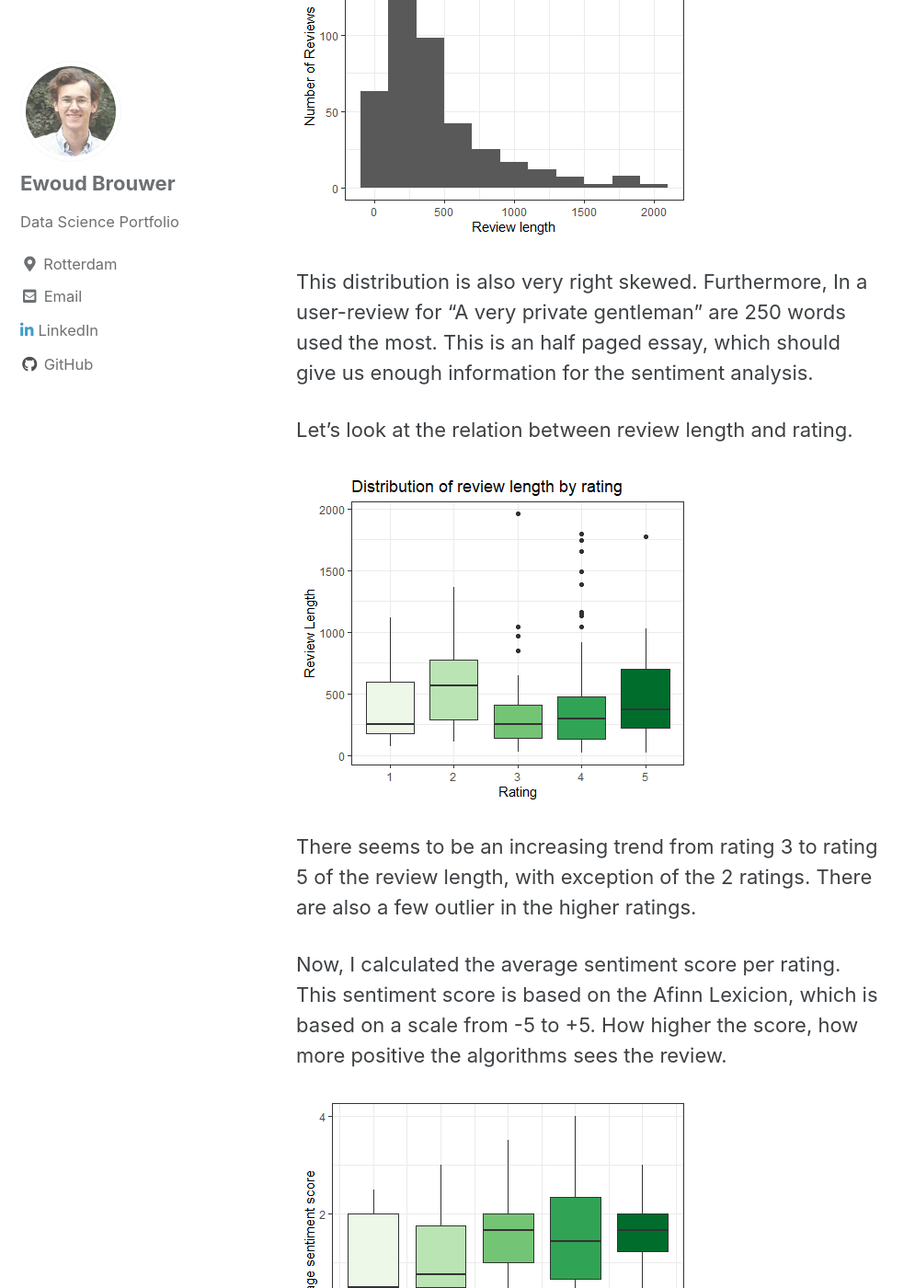
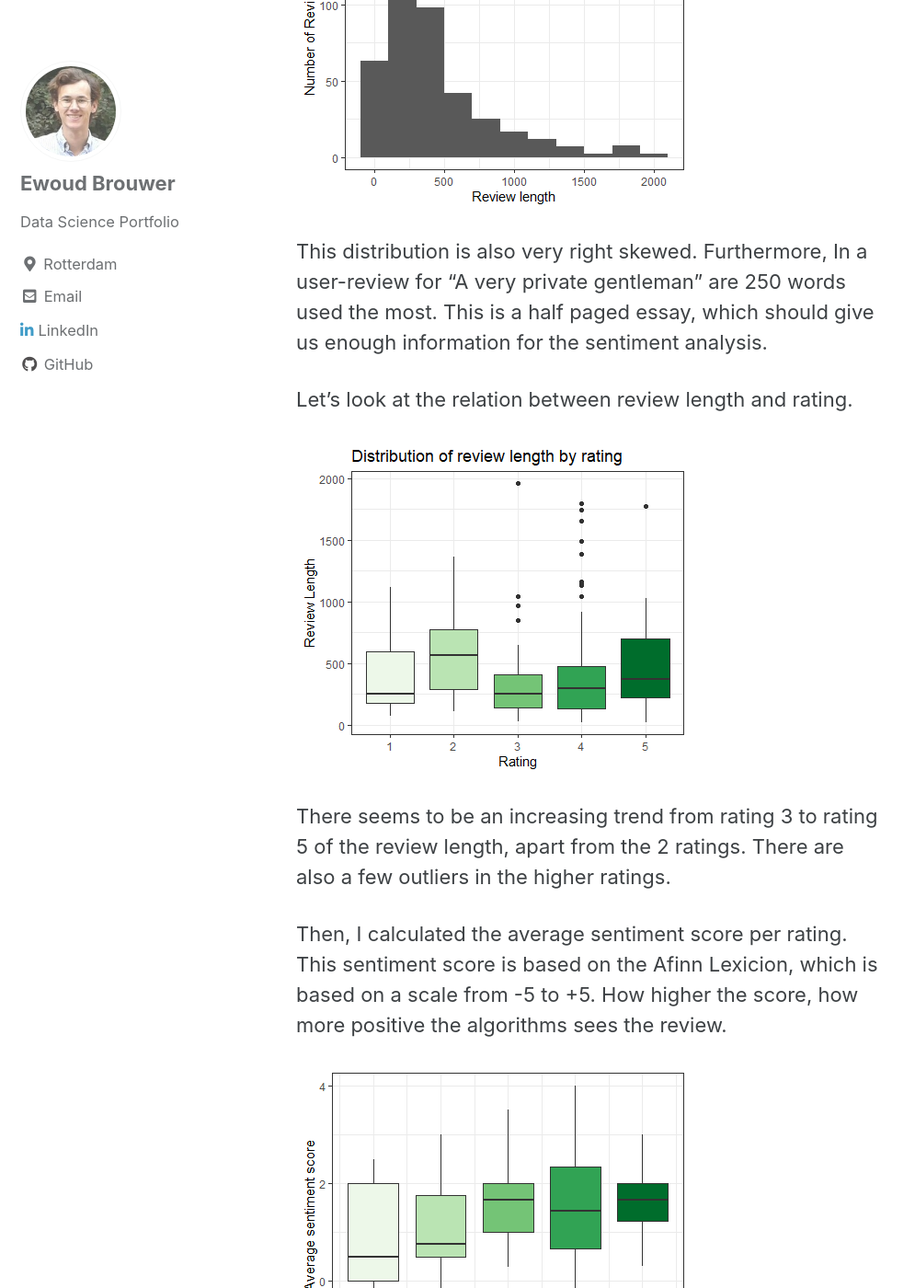
Before and after one commit to ewoudb33/ewoudb33.github.io, a Jekyll site: the page built from _posts/2020-09-30-sentiment-analysis.md, in a window 1280 px wide and 1400 px high, scrolled down 1400 px. Shown: the whole window at 92% size, without its empty margins (0-995 px from the left). Built offline with Jekyll 4.4.1, drawn with Linux system fonts in a browser that asks for light colours; cached includes are drawn as plain includes; some of the changed text lies outside the part shown.

Commit message:
spelling fixing

```diff
--- a/_posts/2020-09-30-sentiment-analysis.md
+++ b/_posts/2020-09-30-sentiment-analysis.md
@@ -16,7 +16,7 @@
 <img src="{{ site.url {{ site.baseurl }}/images/distribution_of_ratings.png"
 alt = "">
 
-As you can see is the distribution left skewed. We have to keep this in mind
+As you can see, the distribution is left skewed. We have to keep this in mind
 when we want to continue this analysis with machine learning. The average of user
 ratings is 3.65, which is according to goodreads between "I liked it" and "I
 really liked it".
@@ -28,7 +28,7 @@
 alt = "">
 
 This distribution is also very right skewed. Furthermore, In a user-review
-for "A very private gentleman" are 250 words used the most. This is an half paged
+for "A very private gentleman" are 250 words used the most. This is a half paged
 essay, which should give us enough information for the sentiment analysis.
 
 Let's look at the relation between review length and rating.
@@ -37,17 +37,15 @@
 alt = "">
 
 There seems to be an increasing trend from rating 3 to rating 5 of the review
-length, with exception of the 2 ratings. There are also a few outlier in the higher
+length, apart from the 2 ratings. There are also a few outliers in the higher
 ratings.
 
-Now, I calculated the average sentiment score per rating. This sentiment score is based
-on the Afinn Lexicion, which is based on a scale from -5 to +5.
+Then, I calculated the average sentiment score per rating. This sentiment score is based on the Afinn Lexicion, which is based on a scale from -5 to +5.
 How higher the score, how more positive the algorithms sees the review.
 
 <img src="{{ site.url {{ site.baseurl }}/images/average_sentiment_score.png"
 alt = "">
 
-Again, there is trend of a higher rating when the sentiment score is more positive.
-No surprise right? We can conclude that our sentiment algorithm is working.
+Again, there is a trend of a higher rating when the sentiment score is more positive. No surprise right? We can conclude that our sentiment algorithm is working.
 
 Next time I'll dive deeper in the data.
```
Also changed, not shown: other parts of _posts/2020-09-30-sentiment-analysis.md (+2 -2 lines).
